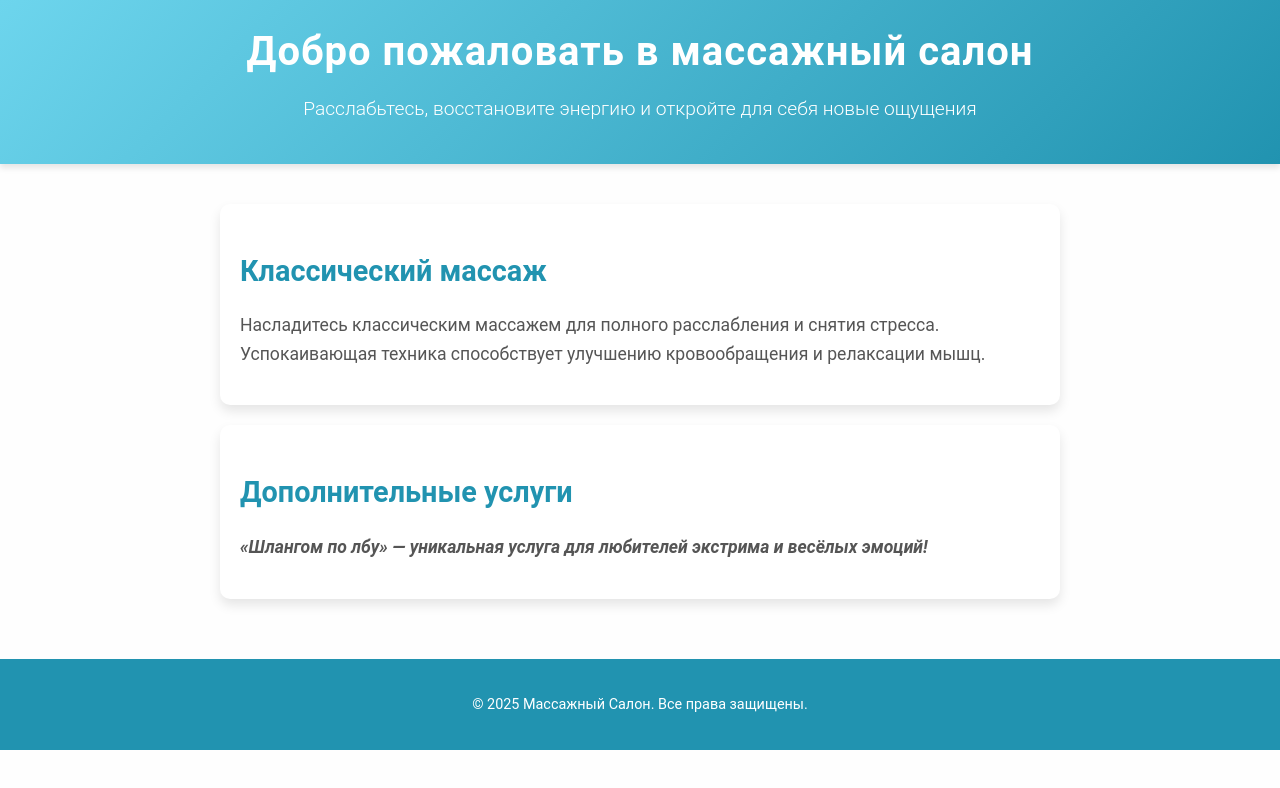
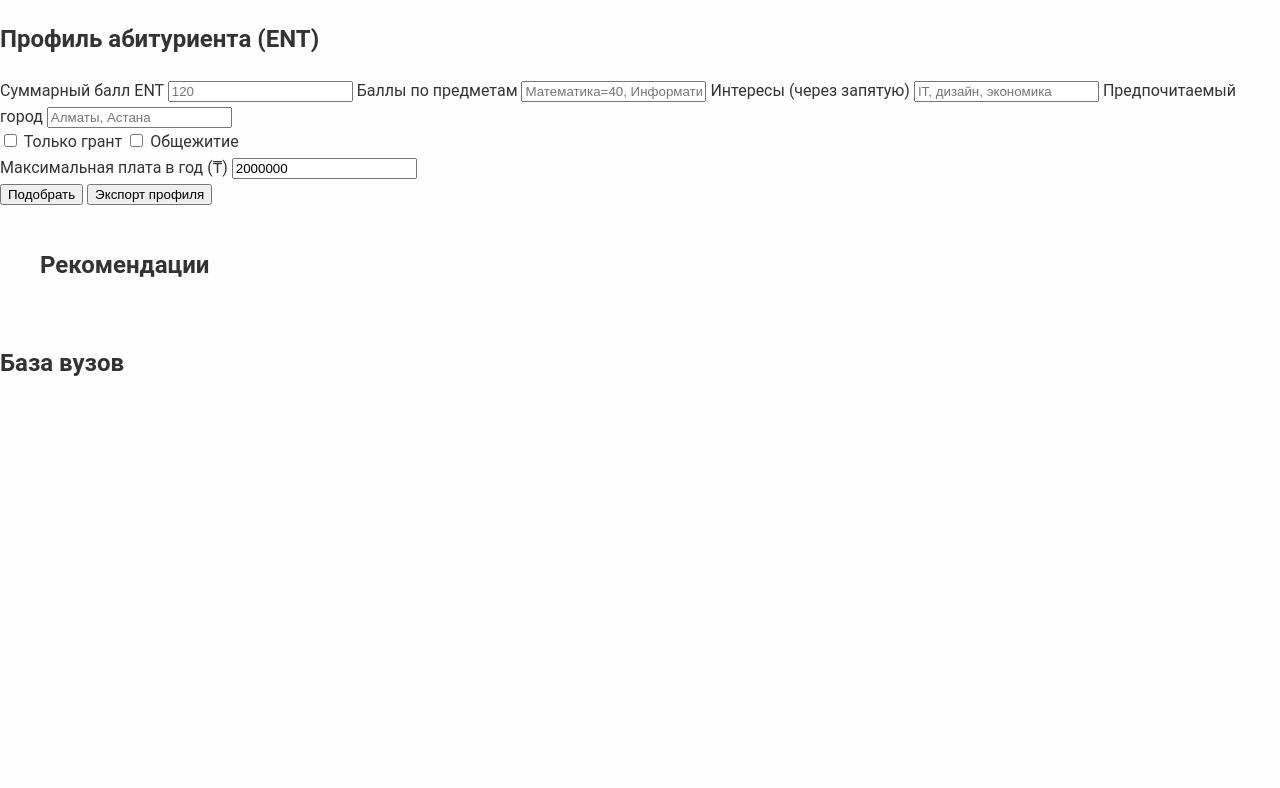
Before and after one commit to Kva3ari4/Ghbvth, a plain HTML site: page index.html in a window 1280 px wide. Drawn offline with Linux system fonts and the light colour scheme.

Commit message:
Update index.html for EduChoice application
Replaced the content of the index.html file to reflect a new purpose related to university selection (ENT) in Kazakhstan.

```diff
--- a/index.html
+++ b/index.html
@@ -1,45 +1,45 @@
-<!DOCTYPE html>
+<!doctype html>
 <html lang="ru">
 <head>
-    <meta charset="UTF-8">
-    <meta name="viewport" content="width=device-width, initial-scale=1.0">
-    <link rel="stylesheet" href="style.css">
-    <title>Массажный Салон</title>
+<meta charset="utf-8" />
+<meta name="viewport" content="width=device-width,initial-scale=1" />
+<title>EduChoice — выбор вуза (ENT, Казахстан)</title>
+<link rel="stylesheet" href="style.css">
 </head>
 <body>
-    <!-- Yandex.Metrika counter -->
-<script type="text/javascript" >
-   (function(m,e,t,r,i,k,a){m[i]=m[i]||function(){(m[i].a=m[i].a||[]).push(arguments)};
-   m[i].l=1*new Date();
-   for (var j = 0; j < document.scripts.length; j++) {if (document.scripts[j].src === r) { return; }}
-   k=e.createElement(t),a=e.getElementsByTagName(t)[0],k.async=1,k.src=r,a.parentNode.insertBefore(k,a)})
-   (window, document, "script", "https://mc.yandex.ru/metrika/tag.js", "ym");
+<div class="container">
+<section class="panel">
+<h2>Профиль абитуриента (ENT)</h2>
+<label>Суммарный балл ENT</label>
+<input id="ent_total" type="number" placeholder="120" />
+<label>Баллы по предметам</label>
+<input id="ent_subjects" type="text" placeholder="Математика=40, Информатика=35" />
+<label>Интересы (через запятую)</label>
+<input id="interests" type="text" placeholder="IT, дизайн, экономика" />
+<label>Предпочитаемый город</label>
+<input id="city" type="text" placeholder="Алматы, Астана" />
+<div class="row">
+<label><input id="grant" type="checkbox" /> Только грант</label>
+<label><input id="hostel" type="checkbox" /> Общежитие</label>
+</div>
+<label>Максимальная плата в год (₸)</label>
+<input id="maxCost" type="number" value="2000000" />
+<div class="row">
+<button id="runBtn" class="btn">Подобрать</button>
+<button id="saveProfile" class="ghost">Экспорт профиля</button>
+</div>
+</section>
 
-   ym(100169516, "init", {
-        clickmap:true,
-        trackLinks:true,
-        accurateTrackBounce:true,
-        webvisor:true
-   });
-</script>
-<noscript><div><img src="https://mc.yandex.ru/watch/100169516" style="position:absolute; left:-9999px;" alt="" /></div></noscript>
-<!-- /Yandex.Metrika counter -->
-    <header>
-        <h1>Добро пожаловать в массажный салон</h1>
-        <p>Расслабьтесь, восстановите энергию и откройте для себя новые ощущения</p>
-    </header>
-    <main>
-        <div class="service">
-            <h2>Классический массаж</h2>
-            <p>Насладитесь классическим массажем для полного расслабления и снятия стресса. Успокаивающая техника способствует улучшению кровообращения и релаксации мышц.</p>
-        </div>
-        <div class="service">
-            <h2>Дополнительные услуги</h2>
-            <p class="extra">«Шлангом по лбу» — уникальная услуга для любителей экстрима и весёлых эмоций!</p>
-        </div>
-    </main>
-    <footer>
-        <p>© 2025 Массажный Салон. Все права защищены.</p>
-    </footer>
+<main class="panel">
+<h2>Рекомендации</h2>
+<div id="cards" class="cards"></div>
+</main>
+
+<aside class="panel">
+<h2>База вузов</h2>
+<div id="dbList"></div>
+</aside>
+</div>
+<script src="script.js"></script>
 </body>
 </html>
```
